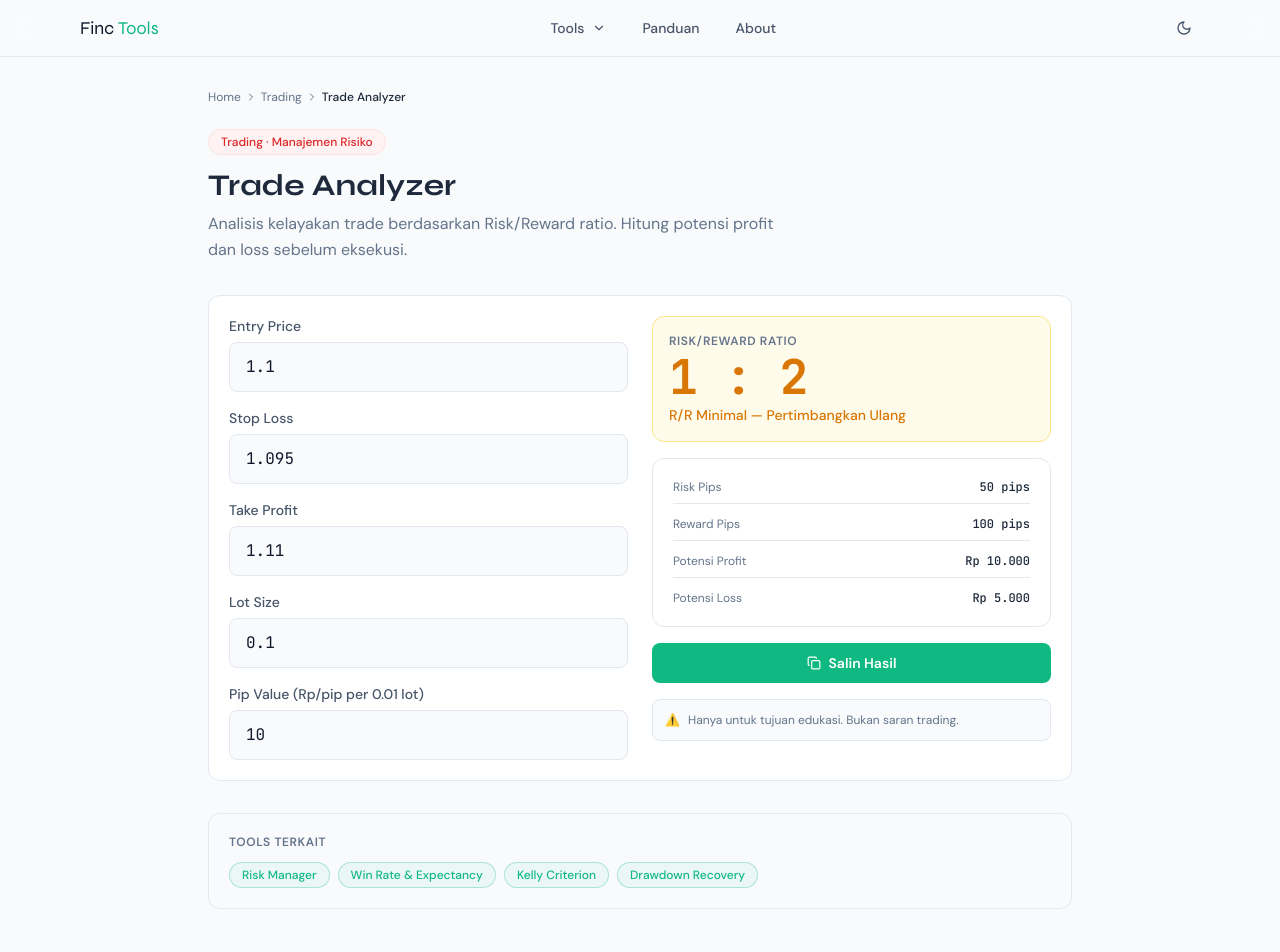
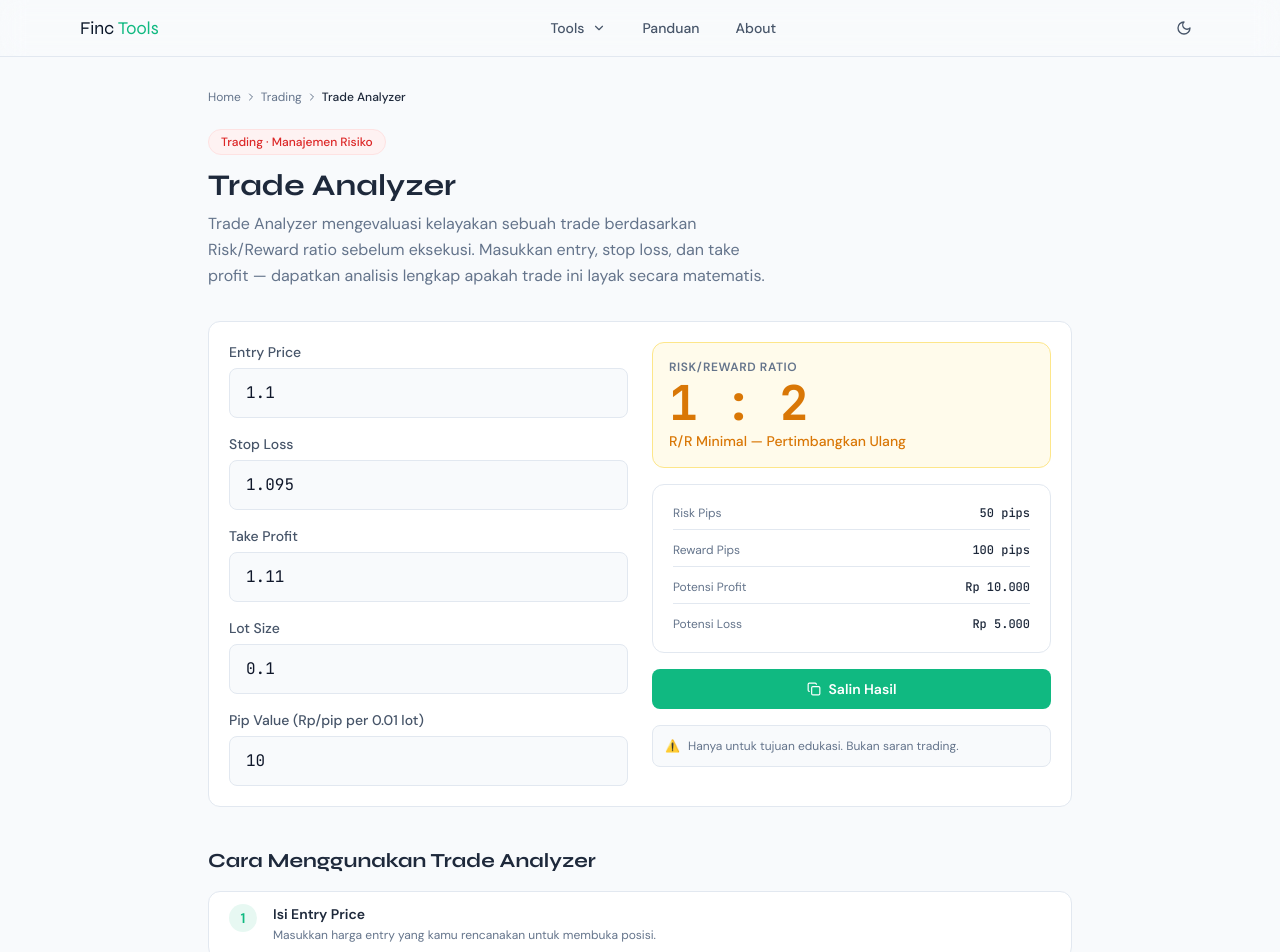
Before and after one commit to nurudhuhaalamin/finctools, a Next.js app: page /trading/trade-analyzer in a window 1280 px wide. Shown: the top 952 px of the page. Built offline with nearby package versions, Linux system fonts and the light colour scheme.

Commit message:
Add files via upload

```diff
--- a/app/trading/trade-analyzer/page.tsx
+++ b/app/trading/trade-analyzer/page.tsx
@@ -3,20 +3,13 @@ import Link from 'next/link'
 import { ChevronRight } from 'lucide-react'
 import Header from '@/components/layout/Header'
 import Footer from '@/components/layout/Footer'
+import TradingToolPage from '@/components/layout/TradingToolPage'
 import TradeAnalyzer from '@/components/tools/trading/TradeAnalyzer'
 
 export const metadata: Metadata = {
-  title: 'Trade Analyzer | FincTools',
-  description: 'Analisis kelayakan trade berdasarkan Risk/Reward ratio. Hitung potensi profit dan loss sebelum eksekusi.',
+  title: 'Trade Analyzer — Analisis Risk/Reward Ratio | FincTools',
+  description: 'Evaluasi kelayakan trade berdasarkan Risk/Reward ratio sebelum eksekusi. Hitung potensi profit, potensi loss, dan risk pips secara real-time.',
 }
-
-const related = [
-  { name: 'Risk Manager', href: '/trading/risk-manager' },
-  { name: 'Trade Analyzer', href: '/trading/trade-analyzer' },
-  { name: 'Win Rate & Expectancy', href: '/trading/win-rate-expectancy-tracker' },
-  { name: 'Kelly Criterion', href: '/trading/kelly-criterion-optimizer' },
-  { name: 'Drawdown Recovery', href: '/trading/drawdown-recovery-planner' },
-]
 
 export default function Page() {
   return (
@@ -30,26 +23,67 @@ export default function Page() {
           <ChevronRight size={12} />
           <span className="text-[--text-primary] font-medium">Trade Analyzer</span>
         </nav>
-        <div className="mb-8">
-          <div className="inline-flex items-center text-xs font-medium text-red-600 dark:text-red-400 bg-red-50 dark:bg-red-950/30 border border-red-100 dark:border-red-900 rounded-full px-3 py-1 mb-3">
-            Trading · Manajemen Risiko
-          </div>
-          <h1 className="font-heading text-2xl md:text-3xl font-bold text-[--text-primary] mb-2">Trade Analyzer</h1>
-          <p className="text-[--text-secondary] leading-relaxed max-w-xl">Analisis kelayakan trade berdasarkan Risk/Reward ratio. Hitung potensi profit dan loss sebelum eksekusi.</p>
-        </div>
-        <div className="finc-card mb-8">
+        <TradingToolPage
+          name="Trade Analyzer"
+          description="Trade Analyzer mengevaluasi kelayakan sebuah trade berdasarkan Risk/Reward ratio sebelum eksekusi. Masukkan entry, stop loss, dan take profit — dapatkan analisis lengkap apakah trade ini layak secara matematis."
+          steps={[
+            { title: 'Isi Entry Price', desc: 'Masukkan harga entry yang kamu rencanakan untuk membuka posisi.' },
+            { title: 'Isi Stop Loss', desc: 'Level harga di mana kamu akan menutup posisi jika market berlawanan arah.' },
+            { title: 'Isi Take Profit', desc: 'Level harga target profit yang ingin kamu capai dari trade ini.' },
+            { title: 'Isi Lot Size & Pip Value', desc: 'Masukkan ukuran posisi dan nilai pip sesuai instrumen dan broker kamu.' },
+            { title: 'Baca Hasilnya', desc: 'R/R ≥ 2 (hijau) layak dieksekusi. R/R 1–2 (kuning) pertimbangkan ulang. R/R < 1 (merah) hindari.' },
+          ]}
+          formula={`R/R Ratio      = Reward Pips ÷ Risk Pips
+Risk Pips      = |Entry - Stop Loss| × 10.000
+Reward Pips    = |Take Profit - Entry| × 10.000
+Potensi Profit = Reward Pips × Pip Value × Lot × 100
+Potensi Loss   = Risk Pips × Pip Value × Lot × 100`}
+          formulaExample={`Contoh: Entry 1.1000 | SL 1.0950 | TP 1.1100 | Lot 0.1
+Risk   = 50 pips → Loss Rp 500.000
+Reward = 100 pips → Profit Rp 1.000.000
+R/R    = 1:2 ✅ Layak dieksekusi`}
+          variables={[
+            { name: 'Entry Price', desc: 'Harga pembukaan posisi trading' },
+            { name: 'Stop Loss', desc: 'Level harga untuk membatasi kerugian jika prediksi salah' },
+            { name: 'Take Profit', desc: 'Level harga target profit yang ingin dicapai' },
+            { name: 'Risk Pips', desc: 'Jarak dalam pips antara entry dan stop loss' },
+            { name: 'Reward Pips', desc: 'Jarak dalam pips antara entry dan take profit' },
+            { name: 'R/R Ratio', desc: 'Rasio reward terhadap risk — semakin tinggi semakin baik' },
+          ]}
+          history={`Konsep Risk/Reward ratio adalah fondasi manajemen risiko modern dalam trading, dipopulerkan oleh trader legendaris Jesse Livermore di awal abad ke-20. Livermore selalu memastikan potensi keuntungannya minimal tiga kali lipat dari potensi kerugian sebelum membuka posisi — sebuah prinsip yang masih relevan hingga hari ini.
+
+Pada tahun 1983, Richard Dennis dan William Eckhardt melatih sekelompok trader awam yang dikenal sebagai Turtle Traders. Salah satu aturan inti sistem Turtle adalah hanya mengambil trade dengan R/R yang menguntungkan secara statistik — membuktikan bahwa sistem berbasis R/R yang konsisten bisa menghasilkan trader profesional dari orang biasa sekalipun.
+
+Van K. Tharp dalam Trade Your Way to Financial Freedom (1998) secara matematis menunjukkan bahwa R/R ratio adalah variabel terpenting kedua dalam profitabilitas sistem trading, setelah expectancy keseluruhan — bahkan lebih penting dari akurasi entry itu sendiri.`}
+          interpretation={[
+            { range: 'R/R ≥ 3', label: '🟢 Sangat Baik', desc: 'Reward jauh lebih besar dari risk — trade sangat menguntungkan secara statistik' },
+            { range: 'R/R 2–3', label: '🟢 Baik', desc: 'Standar trader profesional — layak dieksekusi dengan win rate wajar' },
+            { range: 'R/R 1–2', label: '🟡 Minimal', desc: 'Butuh win rate di atas 50% untuk profitable — pertimbangkan ulang' },
+            { range: 'R/R < 1', label: '🔴 Buruk', desc: 'Reward lebih kecil dari risk — hindari trade seperti ini' },
+          ]}
+          interpretationTitle="Cara Membaca R/R Ratio"
+          faqs={[
+            { q: 'Berapa R/R ratio minimum yang ideal untuk trading?', a: 'Minimal 1:2. Dengan R/R 1:2 dan win rate 40% sekalipun, strategi masih bisa profitable secara jangka panjang. Semakin tinggi R/R, semakin kecil win rate yang dibutuhkan untuk breakeven.' },
+            { q: 'Apakah R/R tinggi otomatis berarti trade bagus?', a: 'Tidak selalu. Take profit yang tidak realistis — misalnya melampaui resistance kuat atau level psikologis penting — akan jarang tercapai. R/R harus dikombinasikan dengan analisis teknikal yang solid.' },
+            { q: 'Bagaimana cara meningkatkan R/R ratio tanpa mengubah target?', a: 'Perkecil jarak stop loss dengan mencari entry yang lebih presisi — misalnya menunggu pullback ke level support sebelum entry. Stop loss yang lebih ketat otomatis meningkatkan R/R ratio.' },
+            { q: 'Apakah Trade Analyzer cocok untuk saham dan kripto?', a: 'Ya. Rumus R/R berlaku universal untuk semua instrumen. Untuk saham, ganti "pips" dengan "poin" atau "rupiah per lembar". Untuk kripto, gunakan persentase harga.' },
+            { q: 'Mengapa saya perlu menghitung R/R sebelum entry, bukan setelah?', a: 'Menghitung R/R setelah posisi terbuka sudah tidak ada gunanya — kamu sudah terlanjur masuk. Analisis ini adalah alat perencanaan, bukan evaluasi. Lakukan sebelum entry untuk memastikan setiap trade berdasarkan logika, bukan emosi.' },
+          ]}
+          related={[
+            { name: 'Risk Manager', href: '/trading/risk-manager', desc: 'Hitung ukuran posisi optimal sebelum menganalisis R/R trade' },
+            { name: 'Stop Loss Optimizer', href: '/trading/stop-loss-optimizer', desc: 'Tentukan level stop loss berbasis ATR untuk input yang lebih akurat' },
+            { name: 'Win Rate & Expectancy Tracker', href: '/trading/win-rate-expectancy-tracker', desc: 'Gabungkan R/R ratio dengan win rate untuk menghitung expectancy sistem' },
+            { name: 'Kelly Criterion Optimizer', href: '/trading/kelly-criterion-optimizer', desc: 'Optimalkan ukuran posisi berdasarkan win rate dan R/R historis' },
+          ]}
+          references={[
+            'Tharp, V.K. (1998). <em>Trade Your Way to Financial Freedom.</em> McGraw-Hill.',
+            'Schwager, J.D. (1989). <em>Market Wizards.</em> New York Institute of Finance.',
+            'Faith, C. (2007). <em>Way of the Turtle.</em> McGraw-Hill.',
+            'OJK. <em>Panduan Investasi di Pasar Modal.</em> <a href="https://ojk.go.id" target="_blank" rel="noopener noreferrer" class="text-finc-green hover:underline">ojk.go.id</a>',
+          ]}
+        >
           <TradeAnalyzer />
-        </div>
-        <div className="finc-card bg-slate-50 dark:bg-slate-900/50">
-          <p className="text-xs font-semibold uppercase tracking-wider text-[--text-secondary] mb-3">Tools Terkait</p>
-          <div className="flex flex-wrap gap-2">
-            {related.filter(t => !t.href.includes('trade-analyzer')).slice(0,4).map(t => (
-              <Link key={t.href} href={t.href} className="text-xs font-medium text-finc-green border border-finc-green/30 bg-finc-green/5 hover:bg-finc-green/10 rounded-full px-3 py-1 transition-colors">
-                {t.name}
-              </Link>
-            ))}
-          </div>
-        </div>
+        </TradingToolPage>
       </main>
       <Footer />
     </>
```
